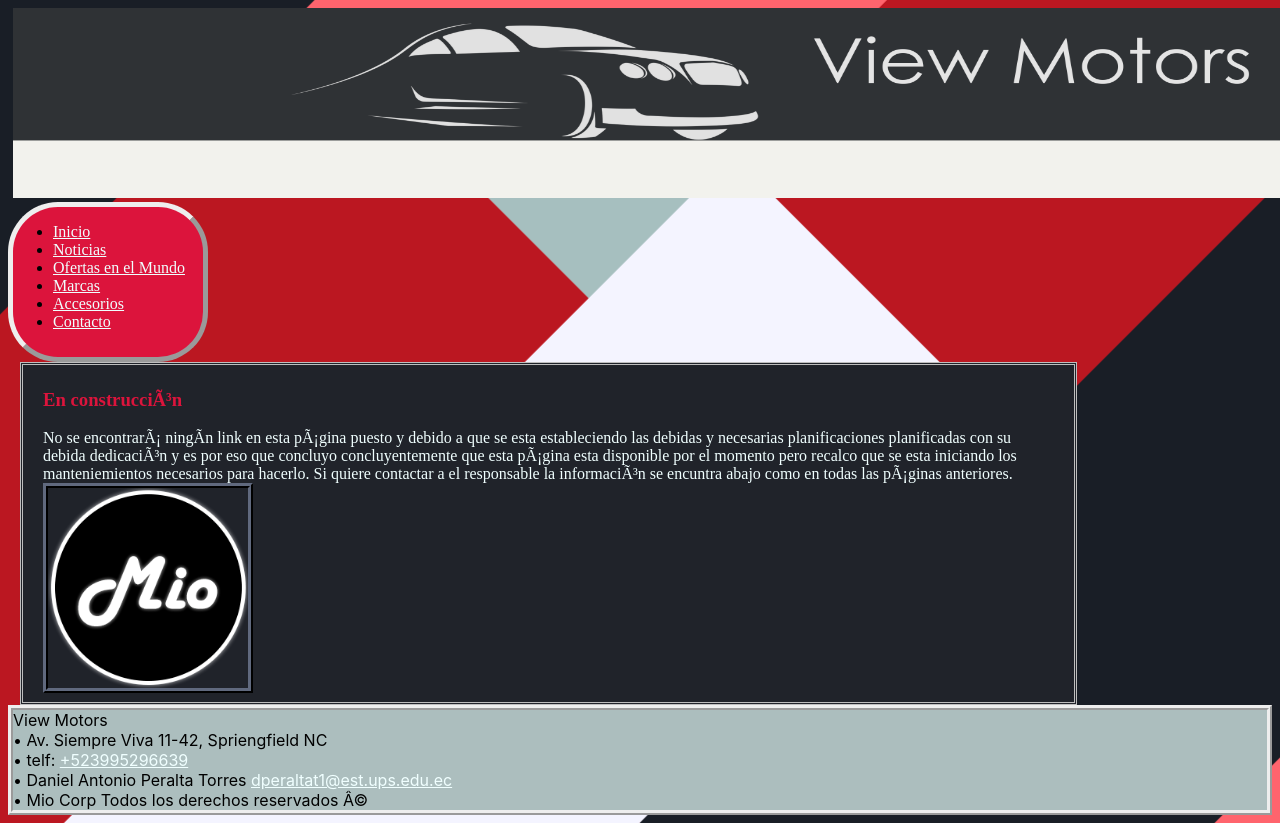
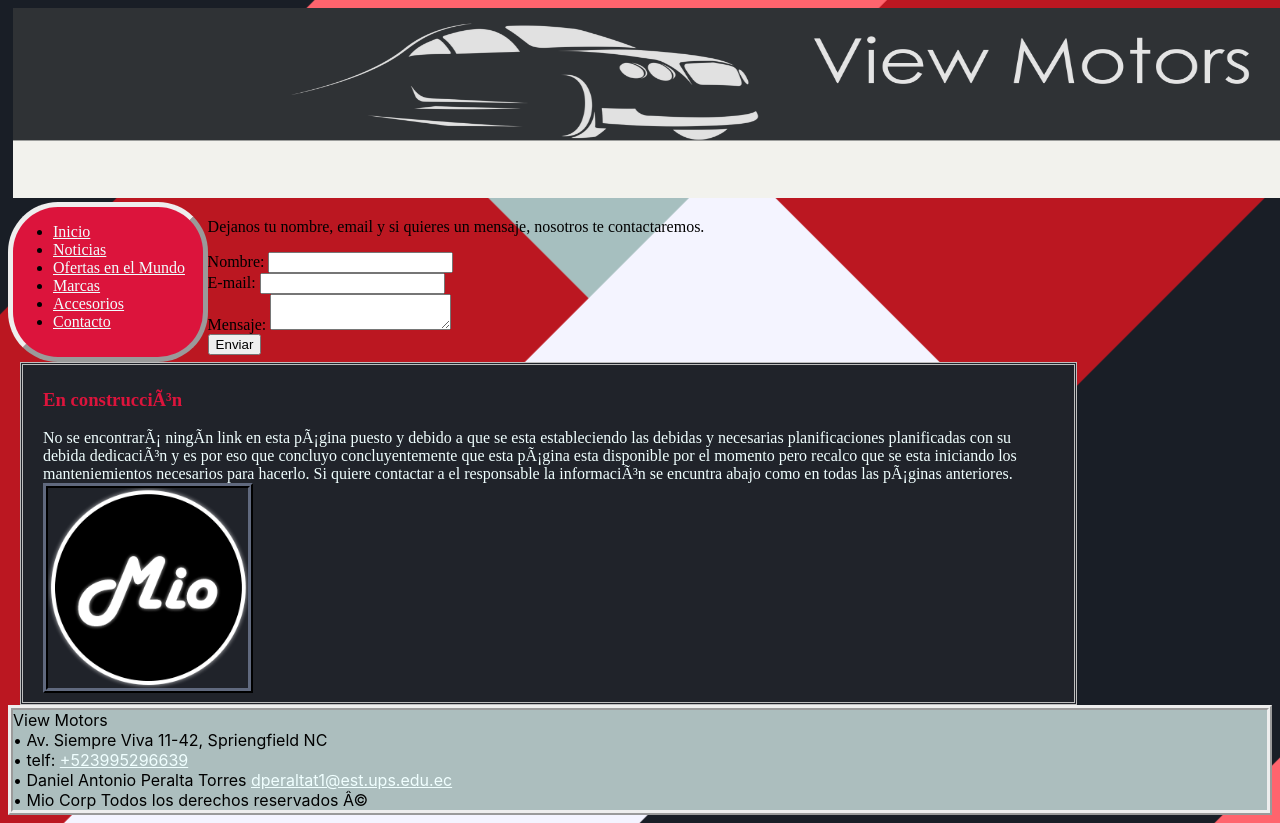
Before and after one commit to Dperaltat/Practica02-Mi-Sitio-Web-CSS-, a plain HTML site: page Contacto.html in a window 1280 px wide. Shown: the top 823 px of the page. Drawn offline with Linux system fonts and the light colour scheme.

Commit message:
no servia el commit en VSC

```diff
--- a/Contacto.html
+++ b/Contacto.html
@@ -23,6 +23,30 @@
 		</ul>
 	</nav>
 
+	<section id="Derecha">
+		<p>
+			Dejanos tu nombre, email y si quieres un mensaje, nosotros te contactaremos.
+		</p>
+		<form>
+			<div>
+				<label for="Nombre">Nombre:</label>
+				<input type="text" id="Nombre" />
+			</div>
+			<div>
+				<label for="Email">E-mail:</label>
+				<input type="email" id="Email" />
+			</div>
+			<div>
+				<label for="Mensaje">Mensaje:</label>
+				<textarea id="Mens"></textarea>
+			</div>
+
+			<div class="Boton">
+				<button type="submit"> Enviar </button>
+			</div>
+		</form>
+	</section>
+
 	<section id="Contenido">
 		<article>
 			<h1>En construcción</h1>
```
